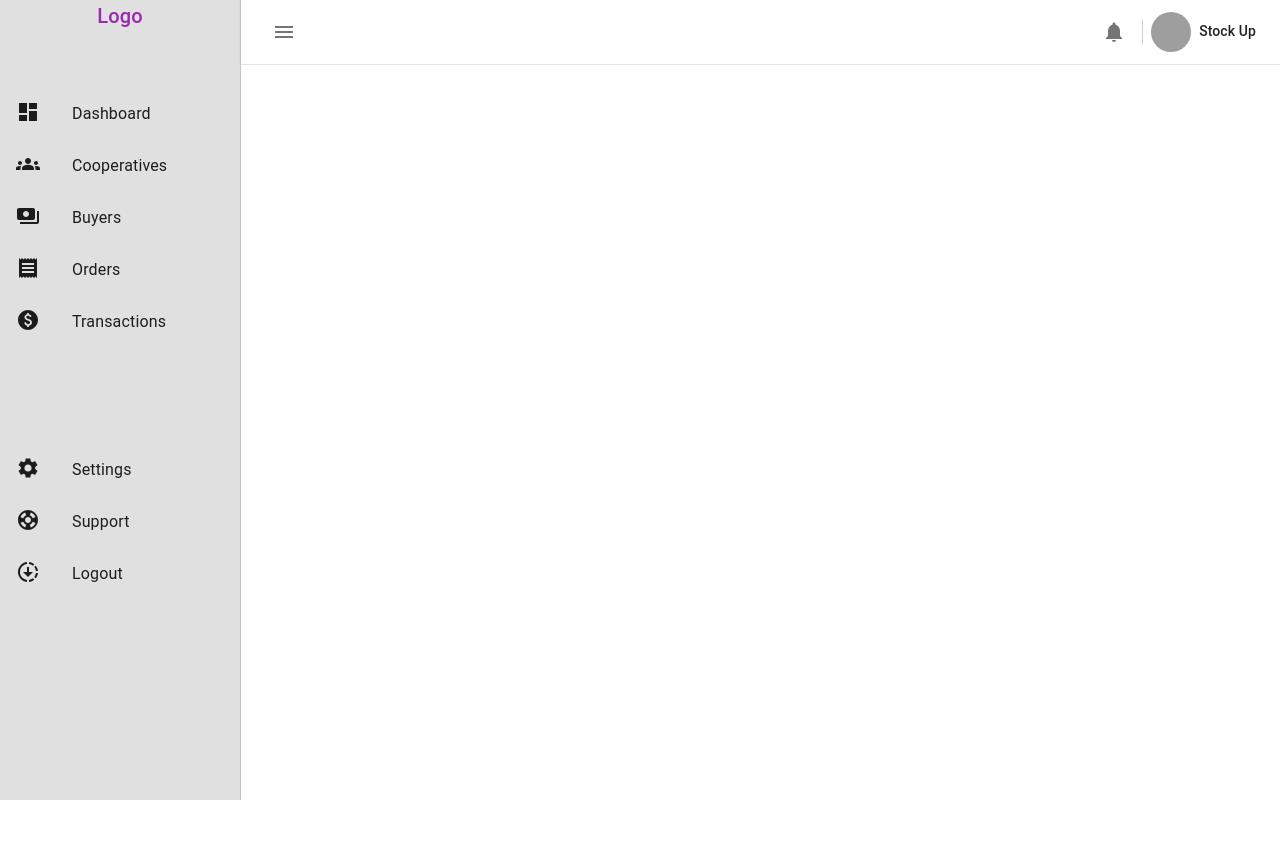
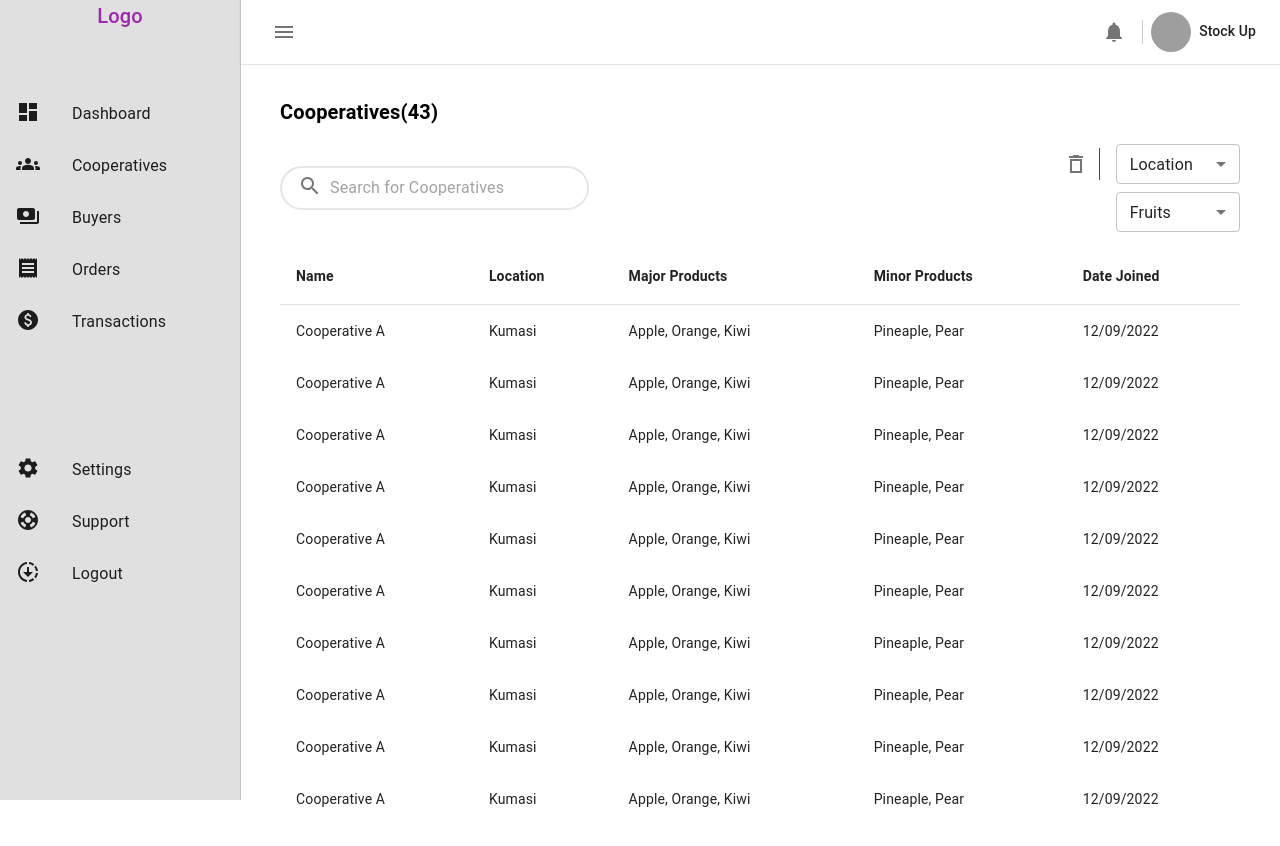
Before and after one commit to Cariscastockup/stock-up-the-farm-dashboards, a React (Create React App) app: page /cooperatives in a window 1280 px wide. Shown: the top 846 px of the page. Before the commit the page ends 800 px from the top, so only its background shows below. Built offline with nearby package versions, Linux system fonts and the light colour scheme; grey boxes are pictures that could not be loaded.

Commit message:
Add Cooperatives Page

```diff
--- /dev/null
+++ b/src/Pages/BuyersPage.js
@@ -0,0 +1,7 @@
+import React from "react";
+
+const BuyersPage = () => {
+  return <div>BuyersPage</div>;
+};
+
+export default BuyersPage;
--- a/src/Pages/CooperativesPage.js
+++ b/src/Pages/CooperativesPage.js
@@ -1,79 +1,21 @@
-import React, { useState } from "react";
-import { Box, Grid, IconButton, Typography } from "@mui/material";
+import React from "react";
+import { Typography } from "@mui/material";
 
 import PageContainer from "../components/PageContainer";
-import { DeleteOutlineSharp } from "@mui/icons-material";
-import AppSearchBox from "../components/AppSearchBox";
-import AppSelect from "../components/AppSelect";
+import CooperativeTableToolbar from "../components/CooperativeTableToolbar";
+import CooperativesTable from "../components/CooperativesTable";
+import { Container } from "@mui/system";
 
 const CooperativesPage = () => {
-  const [value, setValue] = useState("none");
-
-  const options = [
-    { _id: "none", label: "Location" },
-    { _id: "1", label: "Accra" },
-    { _id: "2", label: "Kumasi" },
-    { _id: "3", label: "Tamale" },
-    { _id: "3", label: "Takoradi" },
-    { _id: "3", label: "Ho" },
-  ];
-
-  const handleSelect = (value) => {
-    setValue(value);
-  };
   return (
     <PageContainer>
-      <Typography fontWeight={"bold"} variant="h6">
-        Cooperatives(69)
-      </Typography>
-
-      <Box sx={{ padding: "1em 0", margin: 0 }}>
-        <Grid
-          alignItems="center"
-          container
-          justifyContent={"space-between"}
-          spacing={2}
-        >
-          <Grid item lg={4} md={6} sm={5} xs={12}>
-            <AppSearchBox placeholder="Search for Cooperatives" />
-          </Grid>
-
-          <Grid md={4} sm={5} xs={12} item>
-            <Grid
-              alignItems="center"
-              container
-              justifyContent={"flex-end"}
-              spacing={2}
-            >
-              <Grid item>
-                <IconButton>
-                  <DeleteOutlineSharp />
-                </IconButton>
-              </Grid>
-
-              <Grid item xs={5}>
-                <AppSelect
-                  labelProp="label"
-                  valueProp="_id"
-                  value={value}
-                  options={options}
-                  onItemSelect={handleSelect}
-                />
-              </Grid>
-
-              <Grid item xs={5}>
-                <AppSelect
-                  labelProp="label"
-                  valueProp="_id"
-                  value={value}
-                  options={options}
-                  onItemSelect={handleSelect}
-                />
-              </Grid>
-            </Grid>
-          </Grid>
-        </Grid>
-      </Box>
+      <Container maxWidth="xl">
+        <Typography fontWeight={"bold"} variant="h6">
+          Cooperatives(43)
+        </Typography>
+        <CooperativeTableToolbar />
+        <CooperativesTable />
+      </Container>
     </PageContainer>
   );
 };
--- a/src/Pages/OverallDashboard.js
+++ b/src/Pages/OverallDashboard.js
@@ -10,7 +10,7 @@ const OverallDashboard = () => {
 
   return (
     <PageContainer>
-      <Container>
+      <Container maxWidth="xl">
         <DashboardCardContainer />
         <DashboardChartContainer />
         <TrendTableContainer />
--- a/src/components/AppDrawer.js
+++ b/src/components/AppDrawer.js
@@ -5,10 +5,16 @@ import AppListItem from "./AppListItem";
 import { useTheme } from "@mui/material";
 import { menu, supportMenu } from "../data/drawer";
 import { AppContext } from "../context/AppContext";
+import { useNavigate } from "react-router-dom";
 
 const AppDrawer = () => {
   const theme = useTheme();
-  const { drawerOpen, setDrawerOpen, drawerWidth } = useContext(AppContext);
+  const navigate = useNavigate();
+  const { drawerOpen, drawerWidth } = useContext(AppContext);
+
+  const handleRouteChange = (link = null) => {
+    navigate(link)
+  };
 
   return (
     <Drawer
@@ -31,6 +37,7 @@ const AppDrawer = () => {
               key={index.toString()}
               Icon={item.Icon}
               title={item.label}
+              onClick={() => handleRouteChange(item?.link)}
             />
           ))}
         </List>
--- a/src/components/AppRoutesContainer.js
+++ b/src/components/AppRoutesContainer.js
@@ -1,13 +1,16 @@
 import React, { memo } from "react";
-import { Route, Routes } from "react-router-dom";
+import { Navigate, Route, Routes } from "react-router-dom";
 import OverallDashboard from "../Pages/OverallDashboard";
 import CooperativesPage from "../Pages/CooperativesPage";
+import BuyersPage from "../Pages/BuyersPage";
 
 const AppRoutesContainer = () => {
   return (
     <Routes>
-      <Route path="/" element={<CooperativesPage />} />
-      {/* <Route path="/" element={<OverallDashboard />} /> */}
+      <Route path="/buyers" element={<BuyersPage />} />
+      <Route path="/cooperatives" element={<CooperativesPage />} />
+      <Route path="/dashboard" element={<OverallDashboard />} />
+      <Route path="/" element={<Navigate to={"/dashboard"} />} />
     </Routes>
   );
 };
--- a/src/components/AppSearchBox.js
+++ b/src/components/AppSearchBox.js
@@ -1,4 +1,5 @@
-import { InputBase } from "@mui/material";
+import { Search } from "@mui/icons-material";
+import { InputAdornment, InputBase } from "@mui/material";
 import React from "react";
 
 const AppSearchBox = ({ placeholder, fullWidth, ...rest }) => {
@@ -7,11 +8,30 @@ const AppSearchBox = ({ placeholder, fullWidth, ...rest }) => {
       fullWidth
       size="small"
       placeholder={placeholder}
+      startAdornment={
+        <InputAdornment
+          position="start"
+          sx={{
+            marginLeft: "1em",
+            marginRight: "0.5em",
+            marginBottom: "0.4em",
+          }}
+        >
+          <Search />
+        </InputAdornment>
+      }
       sx={(theme) => ({
-        backgroundColor: "rgba(0, 0, 0, 0.1)",
-        padding: "0.5em 1.2em",
-        paddingBottom: "0.4em",
+        border: "2px solid rgba(0, 0, 0, 0.1)",
+        padding: "0.4em 0em",
+        paddingRight: "1.2em",
+        paddingBottom: "0.25em",
         borderRadius: 10,
+        "&:hover": {
+          border: "2px solid rgba(0, 0, 0, 0.15)",
+        },
+        "$:focus": {
+          border: "2px solid rgba(0, 0, 0, 0.2)",
+        },
       })}
       {...rest}
     />
--- /dev/null
+++ b/src/components/CooperativeTableToolbar.js
@@ -0,0 +1,98 @@
+import { DeleteOutlineSharp } from "@mui/icons-material";
+import { Grid, IconButton } from "@mui/material";
+import { Box } from "@mui/system";
+import React, { useState } from "react";
+import AppSearchBox from "./AppSearchBox";
+import AppSelect from "./AppSelect";
+
+const CooperativeTableToolbar = () => {
+  const [locationOptionValue, setLocationOptionValue] = useState("none");
+  const [productOptionsValue, setProductOptionsValue] = useState("none");
+
+  const locationOptions = [
+    { _id: "none", label: "Location" },
+    { _id: "1", label: "Accra" },
+    { _id: "2", label: "Kumasi" },
+    { _id: "3", label: "Tamale" },
+    { _id: "3", label: "Takoradi" },
+    { _id: "3", label: "Ho" },
+  ];
+
+  const productOptions = [
+    { _id: "none", label: "Fruits" },
+    { _id: "1", label: "Cocoa" },
+    { _id: "2", label: "Cashew" },
+    { _id: "3", label: "Kiwi" },
+    { _id: "4", label: "Oil Palm Fruits" },
+    { _id: "5", label: "Onion" },
+    { _id: "6", label: "Shea nut" },
+  ];
+
+  const handleLocationSelect = (value) => setLocationOptionValue(value);
+  const handleProductSelect = (value) => setLocationOptionValue(value);
+
+  return (
+    <Box sx={{ padding: "1em 0", margin: 0 }}>
+      <Grid
+        alignItems="center"
+        container
+        justifyContent={"space-between"}
+        spacing={2}
+      >
+        <Grid item lg={4} md={6} sm={5} xs={12}>
+          <AppSearchBox placeholder="Search for Cooperatives" />
+        </Grid>
+
+        <Grid md={4} sm={4} xs={12} item>
+          <Grid
+            alignItems="center"
+            container
+            justifyContent={"flex-end"}
+            spacing={1}
+          >
+            <Grid item>
+              <IconButton>
+                <DeleteOutlineSharp />
+              </IconButton>
+            </Grid>
+
+            <Grid>
+              <Box
+                sx={{
+                  width: "0.5px",
+                  height: "2em",
+                  backgroundColor: "green",
+                  marginTop: 1,
+                  marginRight: 1,
+                  marginLeft: 0.4,
+                }}
+              />
+            </Grid>
+
+            <Grid item md={5} xs={5}>
+              <AppSelect
+                labelProp="label"
+                valueProp="_id"
+                value={locationOptionValue}
+                options={locationOptions}
+                onItemSelect={handleLocationSelect}
+              />
+            </Grid>
+
+            <Grid item md={5} xs={5}>
+              <AppSelect
+                labelProp="label"
+                valueProp="_id"
+                value={productOptionsValue}
+                options={productOptions}
+                onItemSelect={handleProductSelect}
+              />
+            </Grid>
+          </Grid>
+        </Grid>
+      </Grid>
+    </Box>
+  );
+};
+
+export default CooperativeTableToolbar;
--- /dev/null
+++ b/src/components/CooperativesTable.js
@@ -0,0 +1,122 @@
+import React from "react";
+import { Box } from "@mui/material";
+
+import AppTable from "./AppTable";
+
+const CooperativesTableContainer = () => {
+  const columns = [
+    {
+      label: "Name",
+      dataIndex: "name",
+    },
+    {
+      label: "Location",
+      dataIndex: "location",
+    },
+    {
+      label: "Major Products",
+      dataIndex: "majorProducts",
+    },
+    {
+      label: "Minor Products",
+      dataIndex: "minorProducts",
+    },
+    {
+      label: "Date Joined",
+      dataIndex: "dateJoined",
+    },
+  ];
+
+  const data = [
+    {
+      _id: "1",
+      name: "Cooperative A",
+      location: "Kumasi",
+      majorProducts: "Apple, Orange, Kiwi",
+      minorProducts: "Pineaple, Pear",
+      dateJoined: "12/09/2022",
+    },
+    {
+      _id: "2",
+      name: "Cooperative A",
+      location: "Kumasi",
+      majorProducts: "Apple, Orange, Kiwi",
+      minorProducts: "Pineaple, Pear",
+      dateJoined: "12/09/2022",
+    },
+    {
+      _id: "3",
+      name: "Cooperative A",
+      location: "Kumasi",
+      majorProducts: "Apple, Orange, Kiwi",
+      minorProducts: "Pineaple, Pear",
+      dateJoined: "12/09/2022",
+    },
+    {
+      _id: "4",
+      name: "Cooperative A",
+      location: "Kumasi",
+      majorProducts: "Apple, Orange, Kiwi",
+      minorProducts: "Pineaple, Pear",
+      dateJoined: "12/09/2022",
+    },
+    {
+      _id: "5",
+      name: "Cooperative A",
+      location: "Kumasi",
+      majorProducts: "Apple, Orange, Kiwi",
+      minorProducts: "Pineaple, Pear",
+      dateJoined: "12/09/2022",
+    },
+    {
+      _id: "6",
+      name: "Cooperative A",
+      location: "Kumasi",
+      majorProducts: "Apple, Orange, Kiwi",
+      minorProducts: "Pineaple, Pear",
+      dateJoined: "12/09/2022",
+    },
+    {
+      _id: "7",
+      name: "Cooperative A",
+      location: "Kumasi",
+      majorProducts: "Apple, Orange, Kiwi",
+      minorProducts: "Pineaple, Pear",
+      dateJoined: "12/09/2022",
+    },
+    {
+      _id: "8",
+      name: "Cooperative A",
+      location: "Kumasi",
+      majorProducts: "Apple, Orange, Kiwi",
+      minorProducts: "Pineaple, Pear",
+      dateJoined: "12/09/2022",
+    },
+    {
+      _id: "9",
+      name: "Cooperative A",
+      location: "Kumasi",
+      majorProducts: "Apple, Orange, Kiwi",
+      minorProducts: "Pineaple, Pear",
+      dateJoined: "12/09/2022",
+    },
+    {
+      _id: "10",
+      name: "Cooperative A",
+      location: "Kumasi",
+      majorProducts: "Apple, Orange, Kiwi",
+      minorProducts: "Pineaple, Pear",
+      dateJoined: "12/09/2022",
+    },
+  ];
+  return (
+    <AppTable
+      columns={columns}
+      data={data}
+      rowKeyProp="_id"
+      tableBodyCellStyle={{ border: "none" }}
+    />
+  );
+};
+
+export default CooperativesTableContainer;
```
